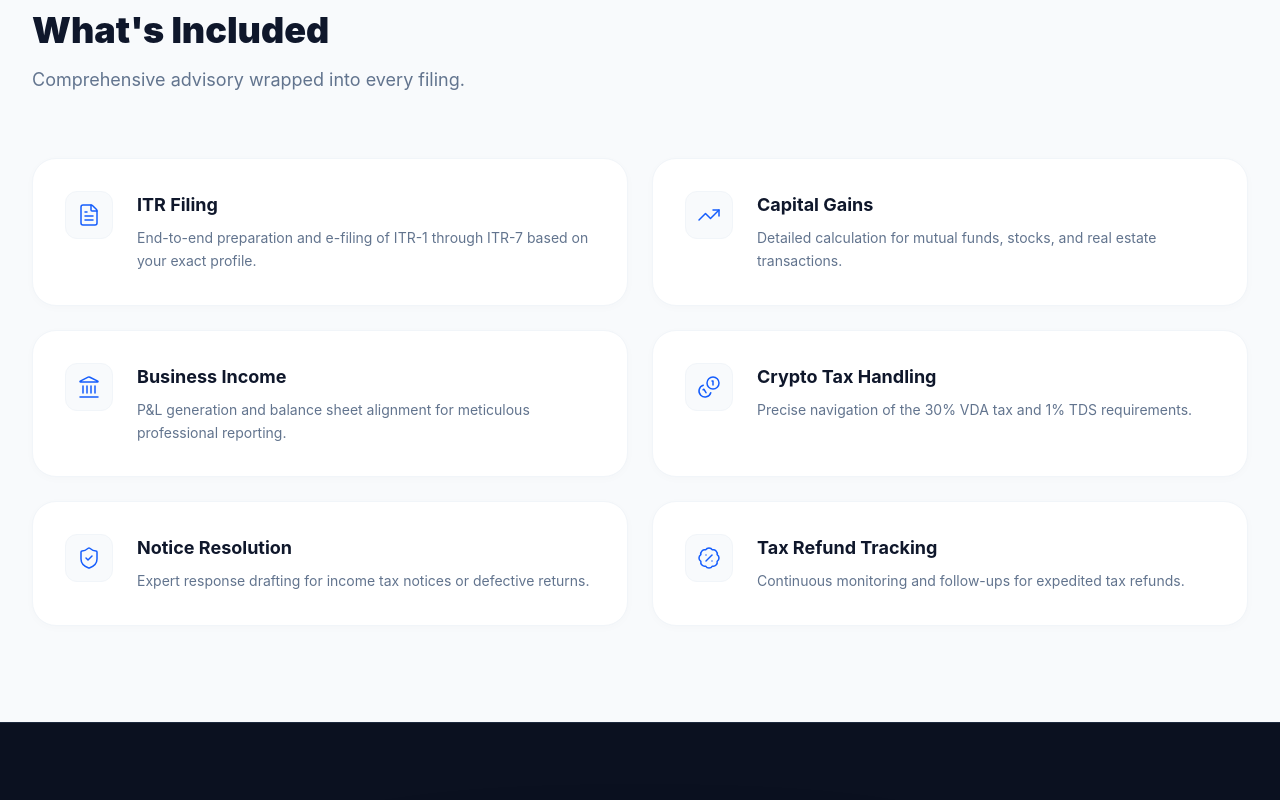
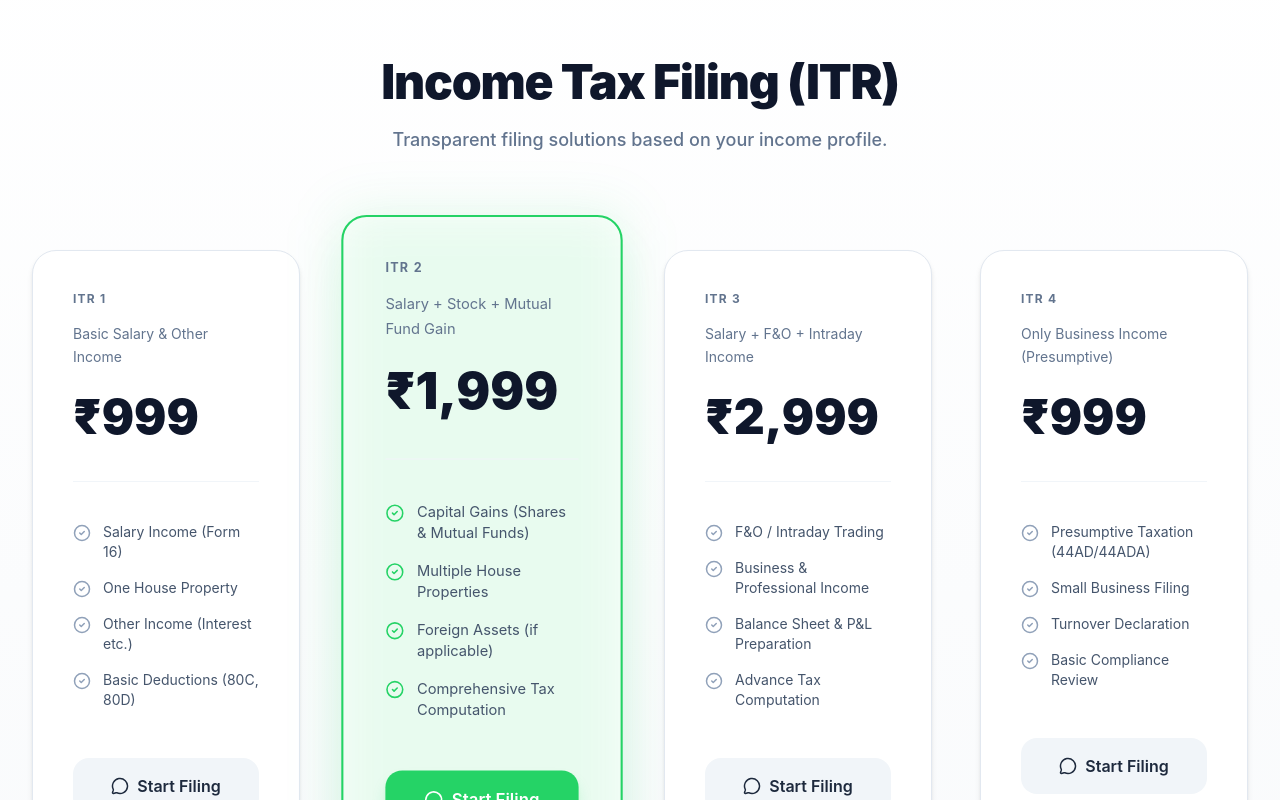
Before and after one commit to ComplyWithCA/ComplyWithCA-Website, a React (Vite) app in the folder Frontend/: page /services/income-tax-filing in a window 1280 px wide. Shown: the part 1440-2240 px from the top of the page. Built offline with nearby package versions, Linux system fonts and the light colour scheme.

Commit message:
updated the income tax page

```diff
--- a/Frontend/src/pages/incometax.jsx
+++ b/Frontend/src/pages/incometax.jsx
@@ -64,34 +64,64 @@ const knowledgeCards = [
 const splitFeatures = [
   { title: "Tax Optimization", desc: "We don't just file; we analyze your investments to ensure you claim every legal deduction available under Chapter VI-A." },
   { title: "Capital Gains Handling", desc: "Intelligent offset of short-term and long-term capital losses to minimize your overall tax burden." },
-  { title: "Error-Free Execution", desc: "Multi-tier CA verification process ensures your return is flawless, avoiding departmental notices." }
+  { title: "Error-Free Execution", desc: "Multi-tier professional verification process ensures your return is flawless, avoiding departmental notices." }
 ];
 
 const pricingTiers = [
   {
-    name: "Salaried ITR",
+    name: "ITR 1",
     price: "₹999",
-    features: ["Form 16 Parsing", "House Rent Allowance (HRA)", "Basic Deductions (80C, 80D)"],
+    subtitle: "Basic Salary & Other Income",
+    features: [
+      "Salary Income (Form 16)",
+      "One House Property",
+      "Other Income (Interest etc.)",
+      "Basic Deductions (80C, 80D)"
+    ],
     popular: false,
   },
   {
-    name: "Business ITR",
-    price: "₹2,999",
-    badge: "MOST POPULAR",
-    features: ["Presumptive Taxation (44AD/ADA)", "Capital Gains Calculation", "GST Data Reconciliation", "Priority CA Support"],
-    popular: true,
+    name: "ITR 2",
+    price: "₹1,999",
+    subtitle: "Salary + Stock + Mutual Fund Gain",
+    features: [
+      "Capital Gains (Shares & Mutual Funds)",
+      "Multiple House Properties",
+      "Foreign Assets (if applicable)",
+      "Comprehensive Tax Computation"
+    ],
+    popular: false,
   },
   {
-    name: "NRI & Crypto",
-    price: "₹4,999",
-    features: ["DTAA Benefits Application", "VDA (Crypto) Tax Calculation", "Foreign Asset Reporting", "Dedicated Tax Advisor"],
+    name: "ITR 3",
+    price: "₹2,999",
+    subtitle: "Salary + F&O + Intraday Income",
+    features: [
+      "F&O / Intraday Trading",
+      "Business & Professional Income",
+      "Balance Sheet & P&L Preparation",
+      "Advance Tax Computation"
+    ],
+    popular: true,
+    badge: "MOST POPULAR"
+  },
+  {
+    name: "ITR 4",
+    price: "₹999",
+    subtitle: "Only Business Income (Presumptive)",
+    features: [
+      "Presumptive Taxation (44AD/44ADA)",
+      "Small Business Filing",
+      "Turnover Declaration",
+      "Basic Compliance Review"
+    ],
     popular: false,
   }
 ];
 
 const processSteps = [
   { id: "01", title: "Document Upload", desc: "Securely upload your Form 16, bank statements, and investment proofs via our encrypted portal.", icon: FileCheck },
-  { id: "02", title: "Tax Computation", desc: "Our CA team calculates your liabilities, optimizes deductions, and shares a detailed draft.", icon: Calculator },
+  { id: "02", title: "Tax Computation", desc: "Our team calculates your liabilities, optimizes deductions, and shares a detailed draft.", icon: Calculator },
   { id: "03", title: "Filing & Confirmation", desc: "Upon your approval, we file the ITR securely and share the official acknowledgement (ITR-V).", icon: CheckCircle2 }
 ];
 
@@ -172,6 +202,8 @@ export default function IncomeTaxFiling() {
     return `ITR Type: ${itrForm.itrType || "-"} \nIncome Source: ${itrForm.incomeSource || "-"} \nIncome Range: ${itrForm.incomeRange || "-"} \nCapital Gains: ${itrForm.capitalGains || "-"} \nForeign Assets: ${itrForm.foreignAssets || "-"} \nNotice Received: ${itrForm.noticeReceived || "-"}`;
   };
 
+  const [activeIndex, setActiveIndex] = useState(1); // middle active by default
+
   const handleSubmit = async () => {
     if (!validateStep()) {
       alert("Please complete required fields.");
@@ -233,7 +265,7 @@ export default function IncomeTaxFiling() {
             </motion.h1>
 
             <motion.p variants={fadeUp} className="text-lg text-slate-600 mb-10 max-w-lg leading-relaxed font-medium">
-              Accurate, optimized, and stress-free ITR filing guided by senior Chartered Accountants. We protect your wealth while ensuring 100% compliance.
+              Accurate, optimized, and stress-free ITR filing guided by senior Professionals. We protect your wealth while ensuring 100% compliance.
             </motion.p>
 
             <motion.div variants={fadeUp} className="flex flex-wrap items-center gap-4">
@@ -315,6 +347,114 @@ export default function IncomeTaxFiling() {
                 </motion.div>
               ))}
             </motion.div>
+          </div>
+        </section>
+
+        {/* ==========================================
+            PRICING TIER CARDS (WHATSAPP INTEGRATED)
+            ========================================== */}
+        <section className="py-36 bg-gradient-to-b from-white to-slate-50 border-t border-slate-100">
+          <div className="max-w-7xl mx-auto px-6 lg:px-8">
+
+            {/* Heading */}
+            <div className="text-center mb-24">
+              <h2 className="text-4xl md:text-5xl font-black text-slate-900 tracking-tight mb-5">
+                Income Tax Filing (ITR)
+              </h2>
+              <p className="text-slate-500 text-lg font-medium">
+                Transparent filing solutions based on your income profile.
+              </p>
+            </div>
+
+            <div className="grid grid-cols-1 sm:grid-cols-2 xl:grid-cols-4 gap-12">
+
+              {pricingTiers.map((tier, idx) => {
+                const isActive = activeIndex === idx;
+
+                return (
+                  <motion.div
+                    key={idx}
+                    onMouseEnter={() => setActiveIndex(idx)}
+                    onMouseLeave={() => setActiveIndex(1)}
+                    initial={false}
+                    animate={{
+                      y: isActive ? -18 : 0,
+                      scale: isActive ? 1.05 : 1,
+                    }}
+                    transition={{ type: "spring", stiffness: 260, damping: 18 }}
+                    className={`
+              relative rounded-3xl p-10 bg-white
+              transition-all duration-300
+              ${isActive
+                        ? "border-2 border-[#25D366] shadow-2xl shadow-[#25D366]/15"
+                        : "border border-slate-200 shadow-md hover:shadow-lg"}
+            `}
+                  >
+
+                    {/* Soft Glow (Reduced) */}
+                    {isActive && (
+                      <div className="absolute -inset-2 bg-[#25D366]/10 blur-xl rounded-3xl -z-10" />
+                    )}
+
+                    {/* Title */}
+                    <h3 className="text-xs font-bold tracking-widest text-slate-500 uppercase mb-4">
+                      {tier.name}
+                    </h3>
+
+                    {/* Subtitle */}
+                    {tier.subtitle && (
+                      <p className="text-sm text-slate-500 mb-6 leading-relaxed">
+                        {tier.subtitle}
+                      </p>
+                    )}
+
+                    {/* Price */}
+                    <div className="mb-10">
+                      <span className="text-5xl font-black text-slate-900">
+                        {tier.price}
+                      </span>
+                    </div>
+
+                    <div className="h-px bg-slate-100 mb-10" />
+
+                    {/* Features */}
+                    <ul className="space-y-4 mb-12">
+                      {tier.features.map((feat, i) => (
+                        <li key={i} className="flex items-start gap-3 text-sm text-slate-600">
+                          <CheckCircle2
+                            size={18}
+                            className={`mt-0.5 shrink-0 transition-colors ${isActive ? "text-[#25D366]" : "text-slate-400"
+                              }`}
+                          />
+                          {feat}
+                        </li>
+                      ))}
+                    </ul>
+
+                    {/* Button */}
+                    <button
+                      onClick={(e) => handleWhatsAppChat(e, tier.name)}
+                      className={`
+                w-full py-4 rounded-2xl font-semibold transition-all flex items-center justify-center gap-2
+                ${isActive
+                          ? "bg-[#25D366] text-white shadow-lg shadow-[#25D366]/25 hover:bg-[#1ebe5d]"
+                          : "bg-slate-100 text-slate-800 hover:bg-green-50 hover:text-[#25D366]"
+                        }
+              `}
+                    >
+                      <MessageCircle size={18} />
+                      Start Filing
+                    </button>
+
+                    <div className="text-center mt-6 text-xs text-slate-400 tracking-widest">
+                      TAXES AS PER APPLICABLE LAW
+                    </div>
+
+                  </motion.div>
+                );
+              })}
+
+            </div>
           </div>
         </section>
 
@@ -420,9 +560,9 @@ export default function IncomeTaxFiling() {
                 </h2>
 
                 <ul className="space-y-6 mb-10">
-                  <li className="flex items-center gap-4 text-slate-700 font-bold text-lg"><CheckCircle2 className="text-green-500"/> 100% Secure Data Encryption</li>
-                  <li className="flex items-center gap-4 text-slate-700 font-bold text-lg"><ShieldCheck className="text-blue-500"/> CA Representation Guarantee</li>
-                  <li className="flex items-center gap-4 text-slate-700 font-bold text-lg"><Lock className="text-indigo-500"/> No Hidden Fee Architecture</li>
+                  <li className="flex items-center gap-4 text-slate-700 font-bold text-lg"><CheckCircle2 className="text-green-500" /> 100% Secure Data Encryption</li>
+                  <li className="flex items-center gap-4 text-slate-700 font-bold text-lg"><ShieldCheck className="text-blue-500" /> Professional Representation Guarantee</li>
+                  <li className="flex items-center gap-4 text-slate-700 font-bold text-lg"><Lock className="text-indigo-500" /> No Hidden Fee Architecture</li>
                 </ul>
               </motion.div>
 
@@ -446,63 +586,6 @@ export default function IncomeTaxFiling() {
           </div>
         </section>
 
-        {/* ==========================================
-            PRICING TIER CARDS (WHATSAPP INTEGRATED)
-            ========================================== */}
-        <section className="py-32 bg-[#fafcff] border-t border-slate-100">
-          <div className="max-w-7xl mx-auto px-6 lg:px-8">
-            <div className="text-center mb-20">
-              <h2 className="text-3xl md:text-4xl font-extrabold text-slate-900 mb-4">ITR Pricing & Packages</h2>
-              <p className="text-slate-500">Transparent filing solutions based on your income profile.</p>
-            </div>
-
-            <motion.div
-              initial="hidden" whileInView="visible" viewport={{ once: true, margin: "-50px" }} variants={staggerContainer}
-              className="grid md:grid-cols-3 gap-8 max-w-6xl mx-auto items-center relative"
-            >
-              {pricingTiers.map((tier, idx) => (
-                <motion.div
-                  key={idx} variants={fadeUp}
-                  className={`relative bg-white rounded-[2rem] p-10 border transition-all duration-300 ${tier.popular ? 'border-[#25D366] shadow-[0_20px_60px_-15px_rgba(37,211,102,0.2)] md:scale-105 z-10' : 'border-slate-200 shadow-sm hover:border-[#25D366]/50'}`}
-                >
-                  {tier.popular && (
-                    <div className="absolute -top-4 left-1/2 -translate-x-1/2 bg-[#25D366] text-white text-[10px] font-bold uppercase tracking-widest py-1.5 px-4 rounded-full shadow-md whitespace-nowrap">
-                      {tier.badge}
-                    </div>
-                  )}
-
-                  <h3 className="text-lg font-bold text-slate-900 mb-2 text-center">{tier.name}</h3>
-                  <div className="flex justify-center items-baseline gap-1 mb-8 pb-8 border-b border-slate-100">
-                    <span className="text-sm font-medium text-slate-400">Starting from</span>
-                    <span className="text-4xl font-black text-slate-900">{tier.price}</span>
-                  </div>
-
-                  <ul className="space-y-4 mb-10">
-                    {tier.features.map((feat, i) => (
-                      <li key={i} className="flex items-start gap-3 text-sm text-slate-600 font-medium">
-                        <CheckCircle2 size={18} className={tier.popular ? "text-[#25D366] shrink-0" : "text-slate-400 shrink-0"} />
-                        {feat}
-                      </li>
-                    ))}
-                  </ul>
-
-                  {/* GREEN WHATSAPP BUTTONS */}
-                  <button
-                    onClick={(e) => handleWhatsAppChat(e, `${tier.name} ITR Package`)}
-                    className={`w-full py-4 rounded-xl font-bold transition-all flex items-center justify-center gap-2
-                      ${tier.popular
-                        ? 'bg-[#25D366] text-white shadow-lg shadow-[#25D366]/30 hover:bg-[#128C7E] hover:-translate-y-1'
-                        : 'bg-[#25D366]/10 text-[#128C7E] hover:bg-[#25D366] hover:text-white border border-[#25D366]/20'
-                      }`}
-                  >
-                    <MessageCircle size={20} />
-                    {tier.popular ? "Start on WhatsApp" : "Get Quote via WhatsApp"}
-                  </button>
-                </motion.div>
-              ))}
-            </motion.div>
-          </div>
-        </section>
 
         {/* ==========================================
             HOW IT WORKS (Vertical Timeline)
@@ -588,7 +671,7 @@ export default function IncomeTaxFiling() {
             <motion.div initial="hidden" whileInView="visible" viewport={{ once: true }} variants={fadeUp}>
               <h2 className="text-4xl md:text-5xl font-black text-white mb-6 tracking-tight">Stay Tax Compliant the Right Way.</h2>
               <p className="text-slate-400 text-lg mb-10 max-w-xl mx-auto font-medium">
-                Connect with our dedicated Chartered Accountants via WhatsApp to file your income tax returns efficiently and accurately.
+                Connect with our dedicated Professionals via WhatsApp to file your income tax returns efficiently and accurately.
               </p>
               <div className="flex flex-col sm:flex-row justify-center gap-4">
                 <button
```
